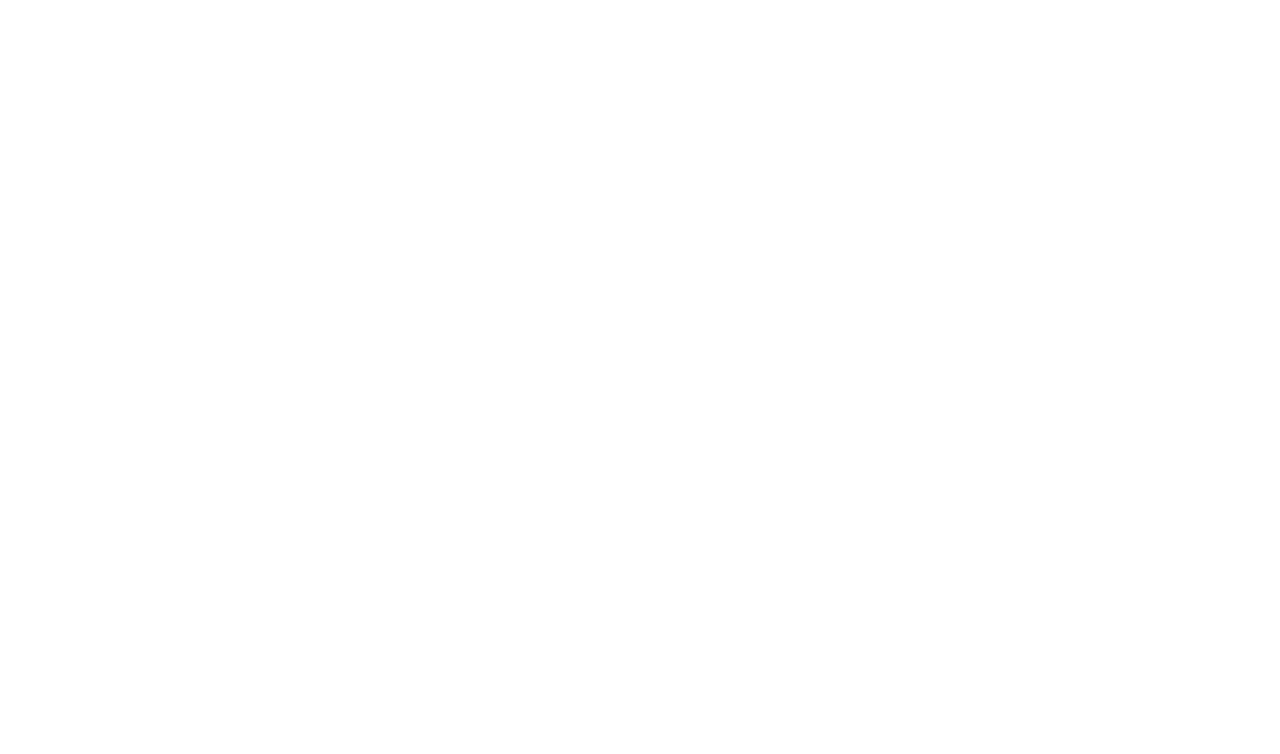
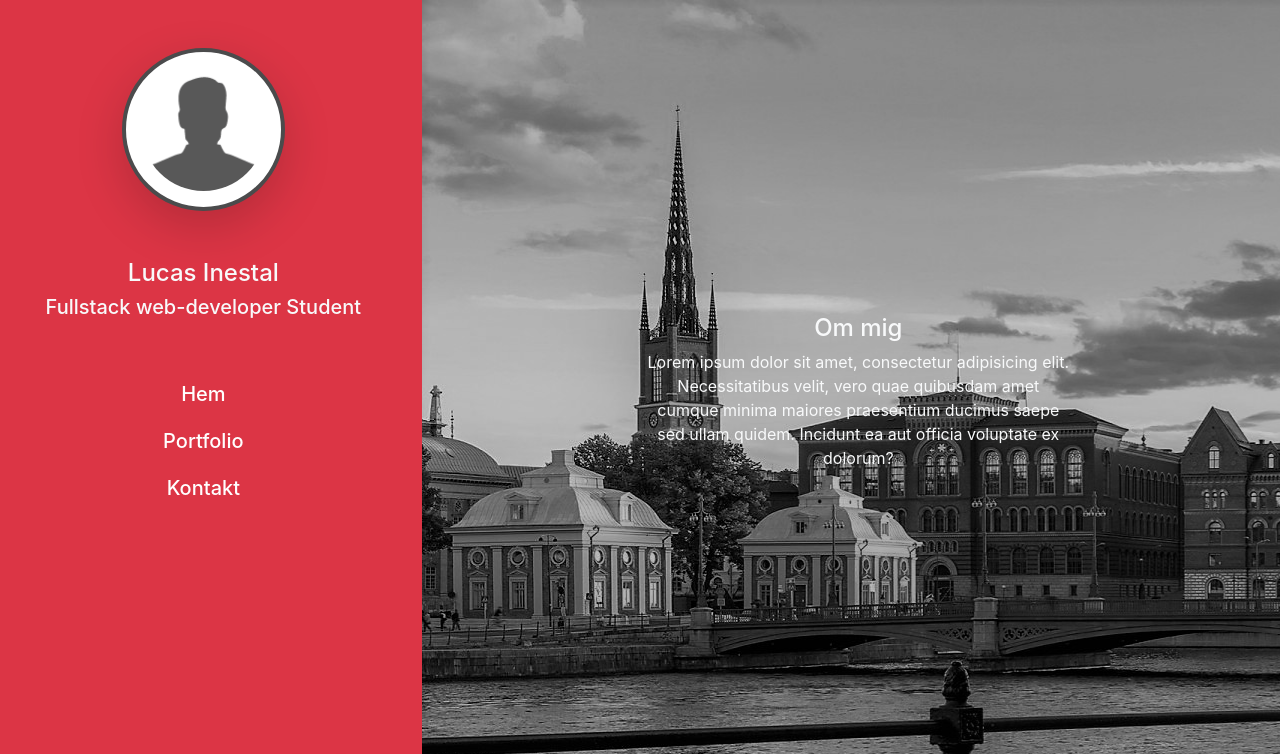
Before and after one commit to Lucasinestal/websitePortfolio, a plain HTML site: page index.html in a window 1280 px wide. Shown: the top 754 px of the page. Drawn offline with nearby package versions, Linux system fonts and the light colour scheme.

Commit message:
Landing page styling

```diff
--- a/index.html
+++ b/index.html
@@ -3,12 +3,55 @@
     <meta charset="UTF-8">
     <meta name="viewport" content="width=device-width, initial-scale=1.0">
     <meta http-equiv="X-UA-Compatible" content="ie=edge">
+    <link rel="stylesheet" href="https://stackpath.bootstrapcdn.com/bootstrap/4.3.1/css/bootstrap.min.css" integrity="sha384-ggOyR0iXCbMQv3Xipma34MD+dH/1fQ784/j6cY/iJTQUOhcWr7x9JvoRxT2MZw1T" crossorigin="anonymous">
     <link rel="stylesheet" type="text/css" href="main.css">
+    <script src="https://kit.fontawesome.com/83700fa2a0.js" crossorigin="anonymous"></script>
     <title>Lucas Inestal Website</title>
 </head>
 <body>
-
+<div>
+        <div class=" w-100 p-0">
+                <div class="row h-100">
+                  <div id="sideSection" class="col-sm-4 bg-danger d-flex flex-column">
+                        <div class="d-flex justify-content-center">
+                            <img id="profilePic" width="40%" class="shadow-lg p-3 mb-5 bg-white rounded m-5 img-fluid rounded-circle"src="/Images/avatar.png">
+                        </div>
+                        <div>
+                            <h4 class="d-flex text-light justify-content-center">
+                                Lucas Inestal
+                            </h4>
+                        </div>
+                        <div>
+                            <h5 class="d-flex text-light justify-content-center">
+                                Fullstack web-developer Student
+                            </h5>
+                        </div>
+                        <div class="list-unstyled w-100 d-flex justify-content-center">
+                            <ul class="list-unstyled d-flex flex-column justify-content-center m-5">
+                                <li class="text-light"><button class="btn"><h5>Hem</h5></button></li>
+                                <li class="text-light"><button class="btn"><h5>Portfolio</h5></button></li>
+                                <li class="text-light"><button class="btn"><h5>Kontakt</h5></button></li>
+                            </ul>
+                        </div>
+                        <div class="h-100 d-flex justify-content-end align-items-end">
+                                <i class="text-light shadow m-2 fas fa-envelope-square fa-2x"></i>
+                                <i class="text-light shadow m-2 fab fa-github-square fa-2x"></i>
+                                <i class="text-light shadow m-2 fab fa-linkedin fa-2x"></i>
+                        </div>
+                  </div>
+                  <div style ="background-image: url('/images/Stockholm.jpg');"class="col-sm  h-100 d-flex ">
+                    <div class="d-flex flex-column justify-content-center align-items-center">
+                        <h4 class="text-light">Om mig</h4>
+                        <p class="w-50 text-light text-center">Lorem ipsum dolor sit amet, consectetur adipisicing elit. Necessitatibus velit, vero quae quibusdam amet cumque minima maiores praesentium ducimus saepe sed ullam quidem. Incidunt ea aut officia voluptate ex dolorum?</p>
+                    </div>
+                  </div>
+                </div>
+              </div>
+</div>
 
     <script src="main.js"></script>
+    <script src="https://code.jquery.com/jquery-3.3.1.slim.min.js" integrity="sha384-q8i/X+965DzO0rT7abK41JStQIAqVgRVzpbzo5smXKp4YfRvH+8abtTE1Pi6jizo" crossorigin="anonymous"></script>
+    <script src="https://cdnjs.cloudflare.com/ajax/libs/popper.js/1.14.7/umd/popper.min.js" integrity="sha384-UO2eT0CpHqdSJQ6hJty5KVphtPhzWj9WO1clHTMGa3JDZwrnQq4sF86dIHNDz0W1" crossorigin="anonymous"></script>
+    <script src="https://stackpath.bootstrapcdn.com/bootstrap/4.3.1/js/bootstrap.min.js" integrity="sha384-JjSmVgyd0p3pXB1rRibZUAYoIIy6OrQ6VrjIEaFf/nJGzIxFDsf4x0xIM+B07jRM" crossorigin="anonymous"></script>
 </body>
 </html>
--- /dev/null
+++ b/main.scss
@@ -0,0 +1,23 @@
+$grey-border: 4px solid #4B4B4C;
+$primary-color: solid;
+$secondary-color: #4B4B4C;
+$side-hover: solid 2px white;
+
+
+
+
+#profilePic{
+    border:$grey-border;
+}
+.btn{
+    color:white;
+    width:150px;
+    margin-bottom:1px;
+    border-radius: 0;
+}
+
+.btn:hover{
+    width: 150px;
+    color:white;
+    border-bottom:$side-hover;
+}
```
Also changed, not shown: Images/Stockholm.jpg (added), Images/avatar.png (added), main.css, main.min.css (added).
